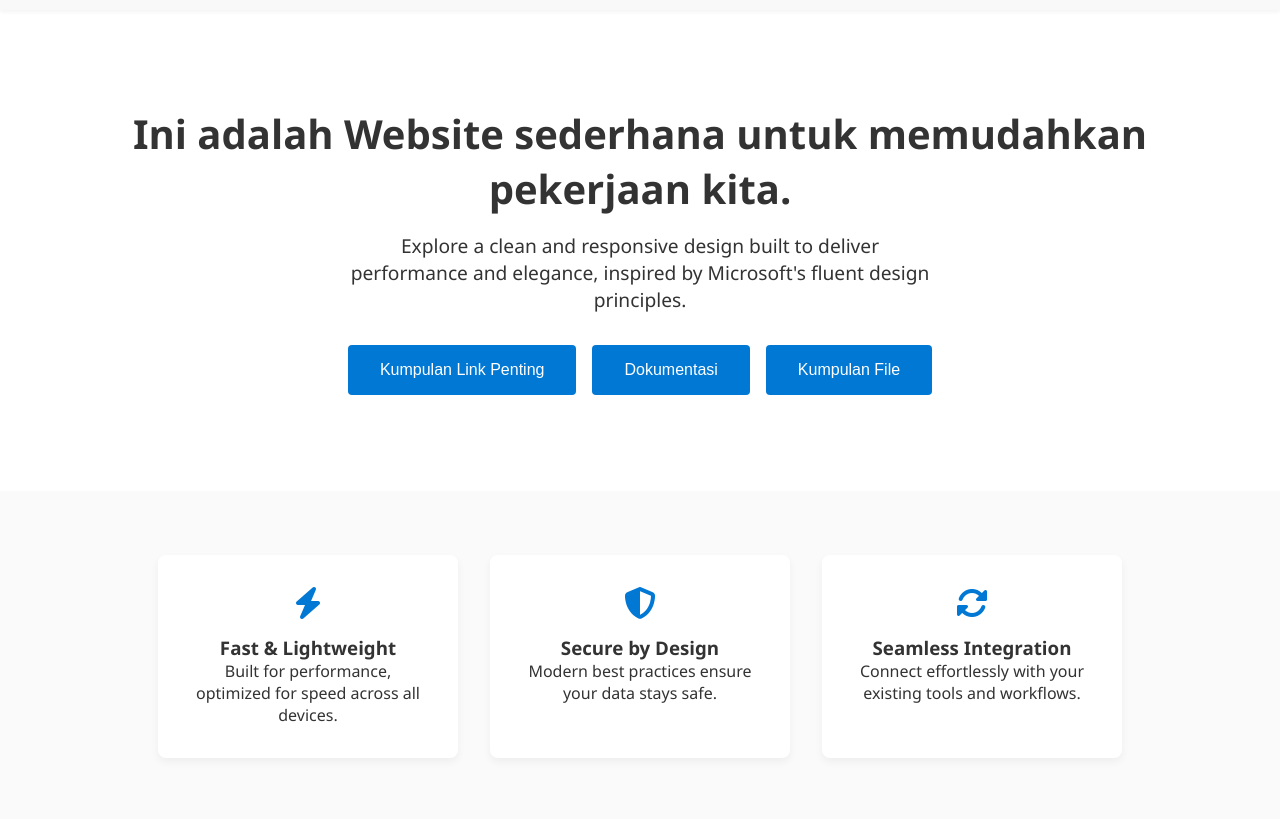
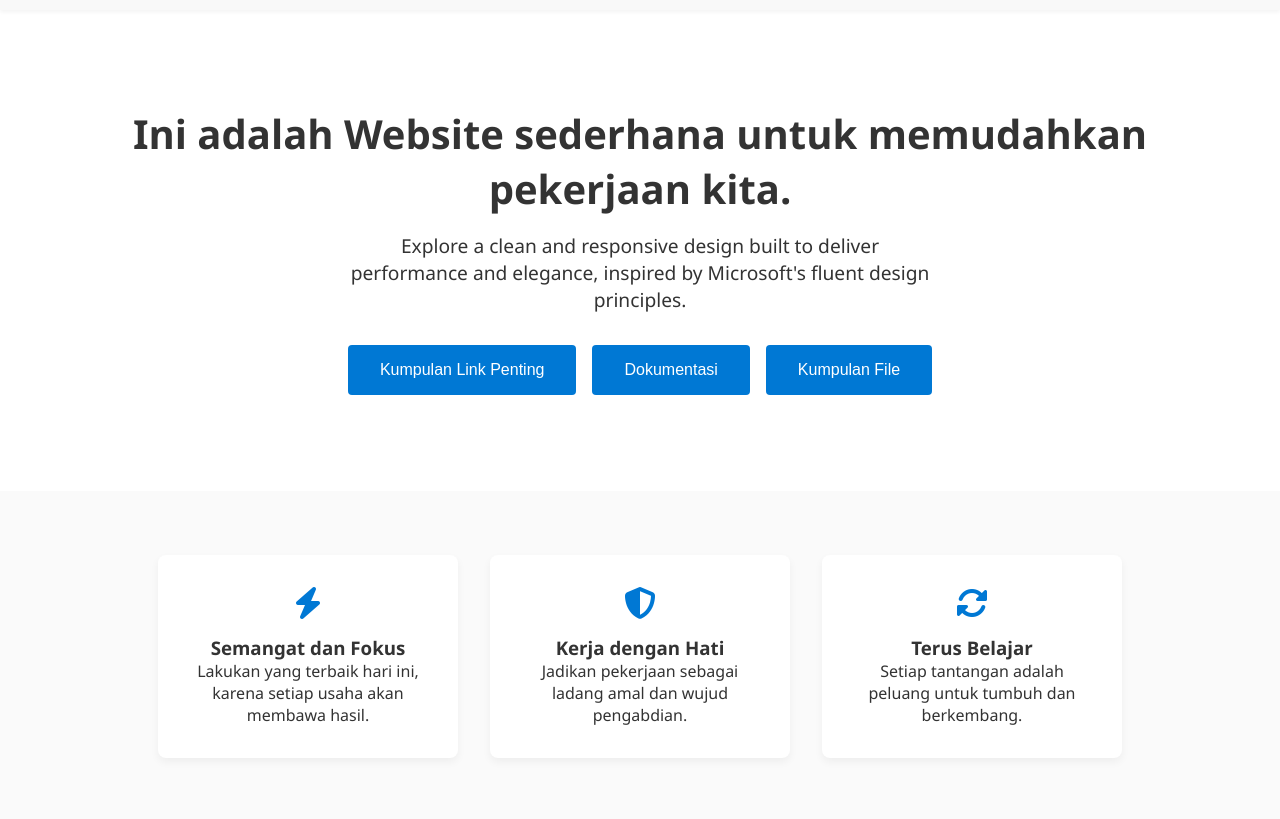
Before and after one commit to darminpppk/lagi, a plain HTML site: page index.html in a window 1280 px wide. Shown: the part 87-906 px from the top of the page. Drawn offline with Linux system fonts and the light colour scheme.

Commit message:
Update index.html

```diff
--- a/index.html
+++ b/index.html
@@ -157,19 +157,23 @@
   <section class="benefits">
     <div class="benefit">
       <i class="fas fa-bolt"></i>
-      <h3>Fast & Lightweight</h3>
-      <p>Built for performance, optimized for speed across all devices.</p>
+      <h3>Semangat dan Fokus</h3>
+      <p>Lakukan yang terbaik hari ini, karena setiap usaha akan membawa hasil.</p>
     </div>
     <div class="benefit">
       <i class="fas fa-shield-alt"></i>
-      <h3>Secure by Design</h3>
-      <p>Modern best practices ensure your data stays safe.</p>
+      <h3>Kerja dengan Hati</h3>
+      <p>Jadikan pekerjaan sebagai ladang amal dan wujud pengabdian.</p>
     </div>
     <div class="benefit">
       <i class="fas fa-sync-alt"></i>
-      <h3>Seamless Integration</h3>
-      <p>Connect effortlessly with your existing tools and workflows.</p>
+      <h3>Terus Belajar</h3>
+      <p>Setiap tantangan adalah peluang untuk tumbuh dan berkembang.</p>
     </div>
+  </section>
+
+  <section style="padding: 2rem; text-align: center; font-style: italic; background-color: #f0f8ff;">
+    <p>“Kesuksesan adalah hasil dari kerja keras, ketekunan, dan belajar dari kegagalan.”</p>
   </section>
 
   <section class="grid-section">
```
